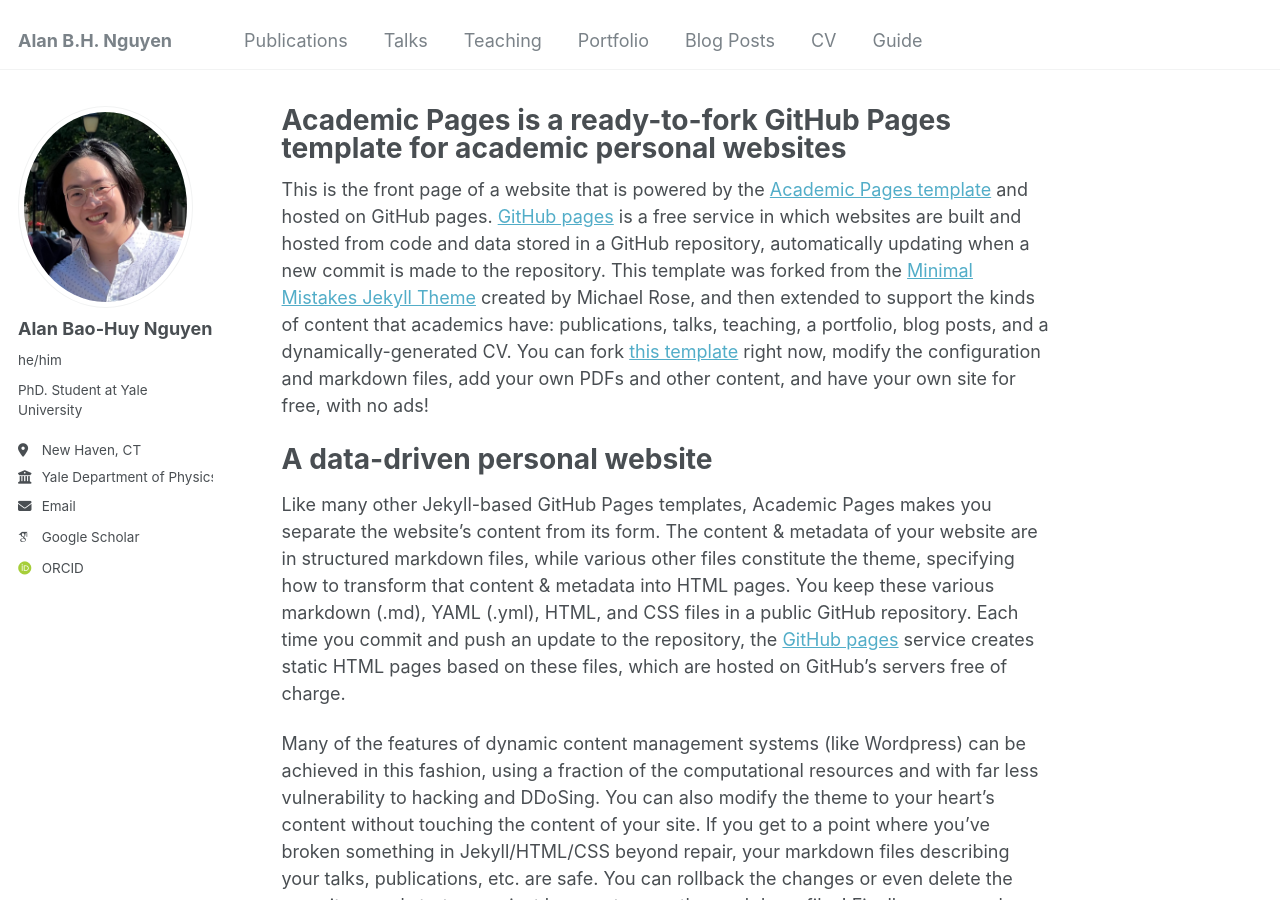
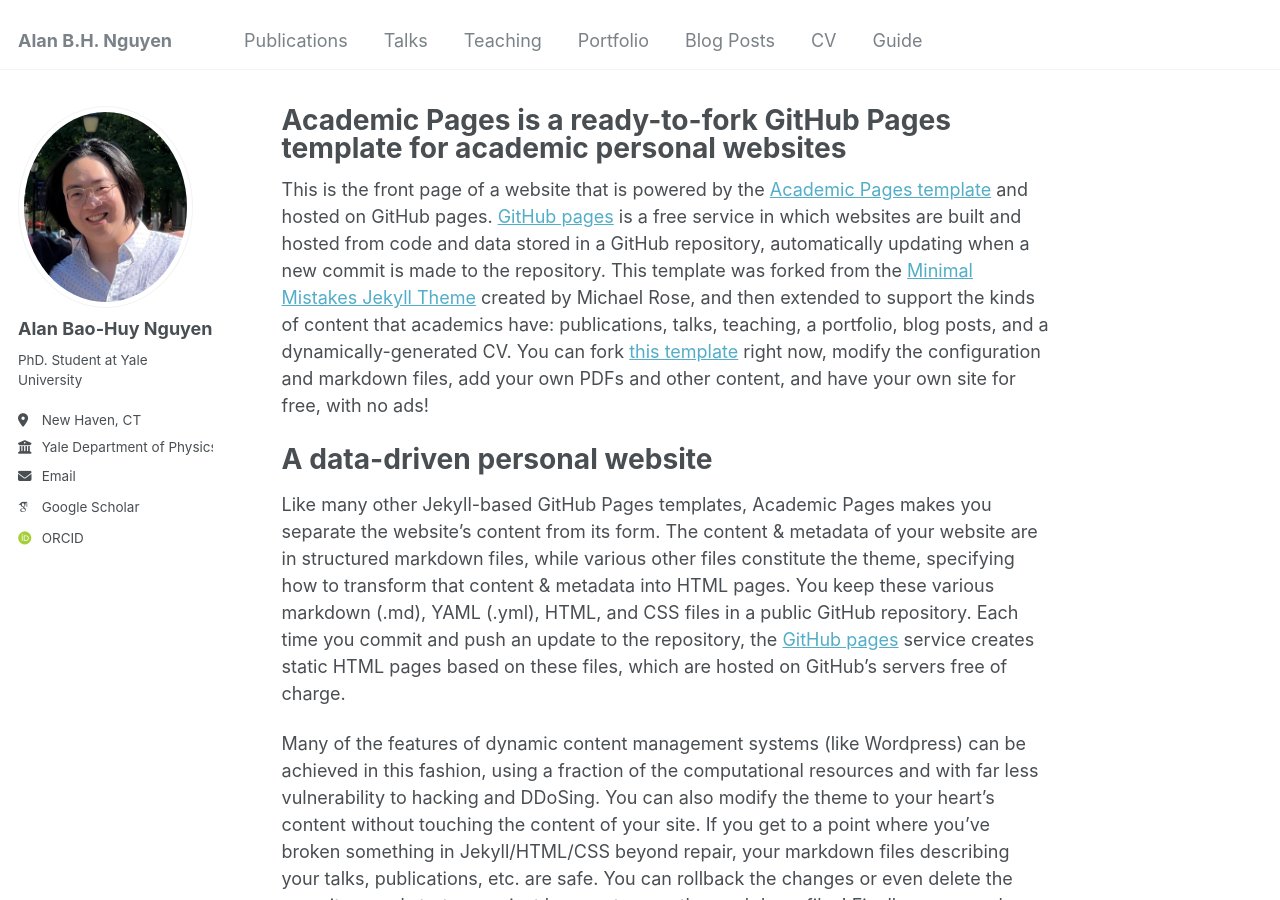
Before and after one commit to alanbhnguyen/alanbhnguyen.github.io, a Jekyll site: the page built from _pages/about.md, in a window 1280 px wide and 900 px high. Built offline with Jekyll 4.4.1, drawn with Linux system fonts in a browser that asks for light colours; some web fonts are replaced.

Commit message:
Update _config.yml

```diff
--- a/_config.yml
+++ b/_config.yml
@@ -23,7 +23,7 @@ author:
   # Biographic information
   avatar           : "anguyen.PNG"
   name             : "Alan Bao-Huy Nguyen"
-  pronouns         : "he/him"
+  pronouns         : #
   bio              : "PhD. Student at Yale University"
   location         : "New Haven, CT"
   employer         : "Yale Department of Physics"
```
